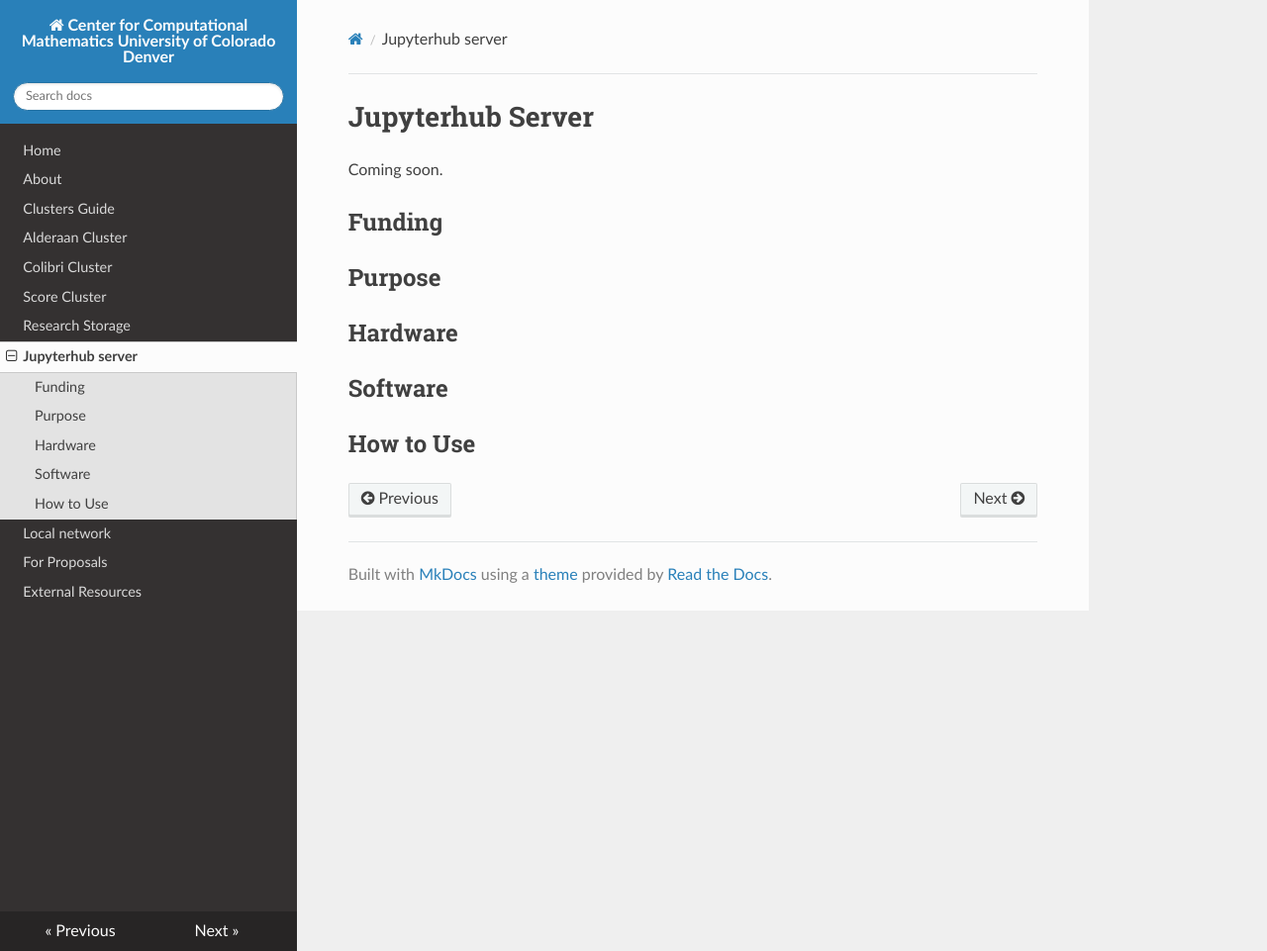
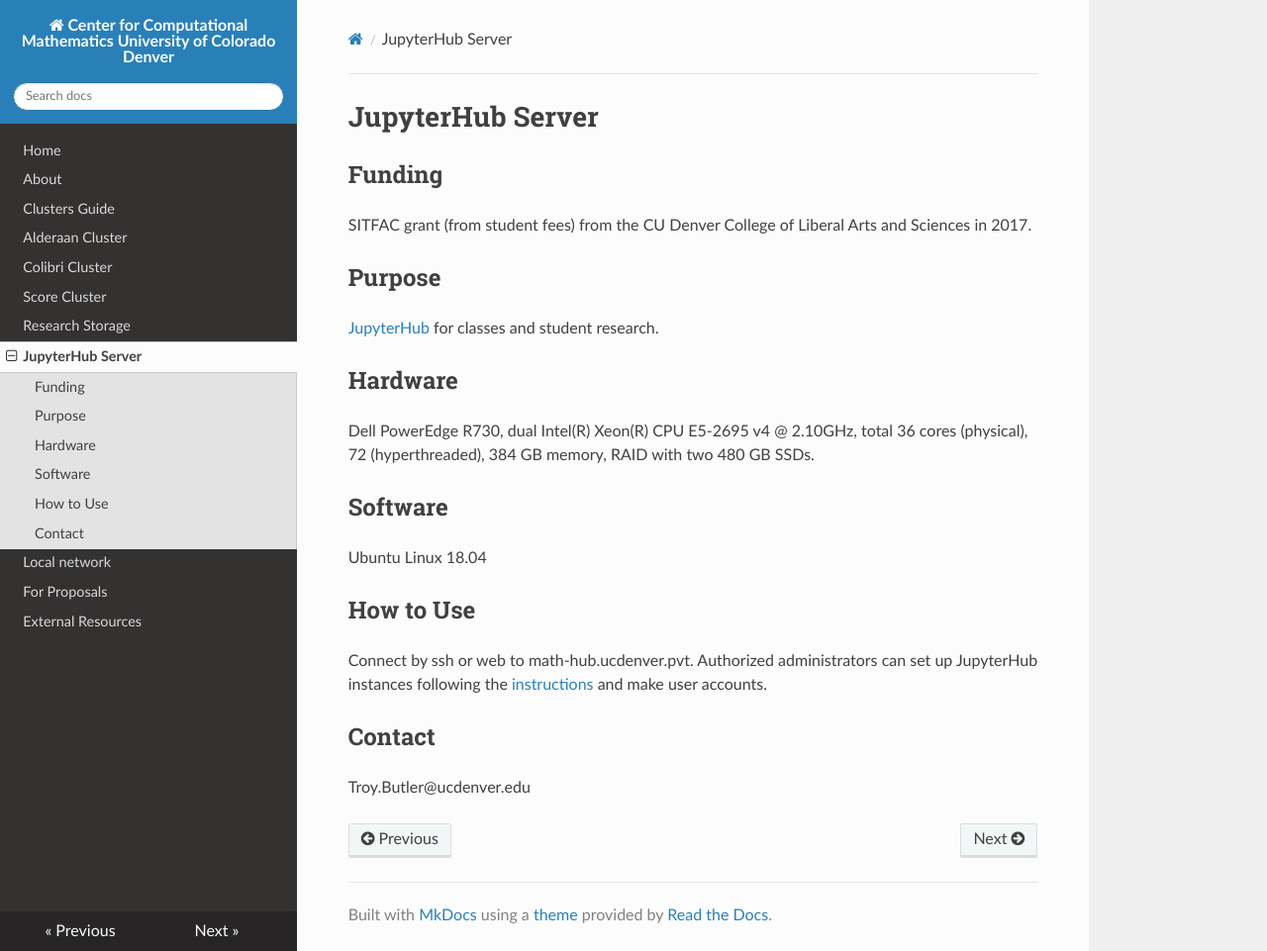
Before and after one commit to ccmucdenver/ccm-docs, an MkDocs documentation site: the page built from docs/jupyterhub.md, in a window 1280 px wide and 961 px high. Shown: the whole window at 99% size. Built offline with MkDocs 1.6.1, drawn with Linux system fonts in a browser that asks for light colours; nearby versions of some CDN libraries.

Commit message:
jupyterhub update from Troy

```diff
--- a/docs/jupyterhub.md
+++ b/docs/jupyterhub.md
@@ -1,13 +1,20 @@
-# Jupyterhub Server
-
-Coming soon.
+# JupyterHub Server
 
 ## Funding
+SITFAC grant (from student fees) from the CU Denver College of Liberal Arts and Sciences in 2017.
 
 ## Purpose
+[JupyterHub](https://jupyter.org/hub) for classes and student research.
 
 ## Hardware
+Dell PowerEdge R730, dual Intel(R) Xeon(R) CPU E5-2695 v4 @ 2.10GHz, total 36 cores (physical), 72 (hyperthreaded), 384 GB memory, RAID with two 480 GB SSDs.
 
 ## Software
+Ubuntu Linux 18.04
 
 ## How to Use
+Connect by ssh or web to math-hub.ucdenver.pvt.
+Authorized administrators can set up JupyterHub instances following the  [instructions](https://www.michaelpilosov.com/openscience/hubsetup) and make user accounts.
+
+## Contact
+Troy.Butler@ucdenver.edu
--- a/mkdocs.yml
+++ b/mkdocs.yml
@@ -9,7 +9,7 @@ nav:
     - Colibri Cluster: colibri.md
     - Score Cluster: score.md
     - Research Storage: storage.md
-    - Jupyterhub server: jupyterhub.md
+    - JupyterHub Server: jupyterhub.md
     - Local network: local.md
     - For Proposals: for_proposals.md
     - External Resources: external.md
```
